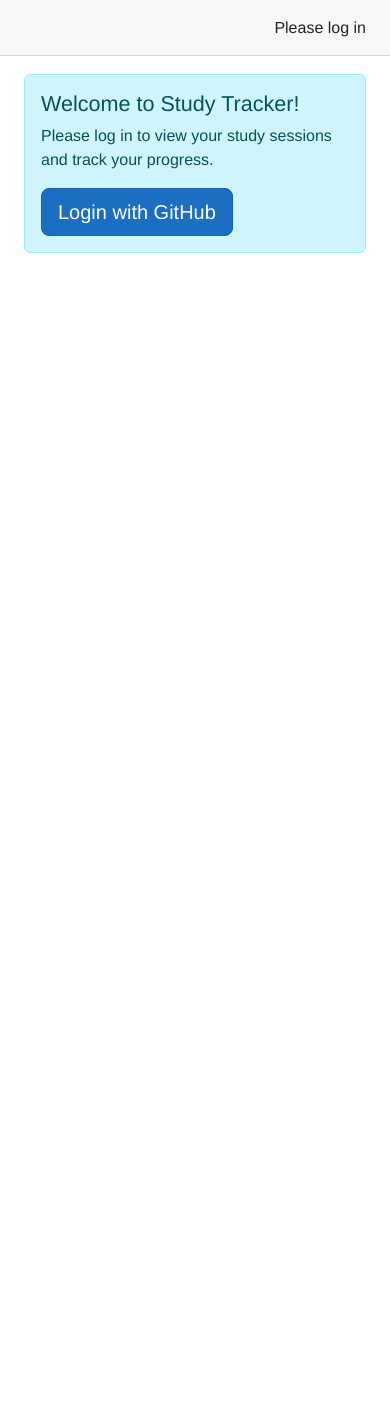
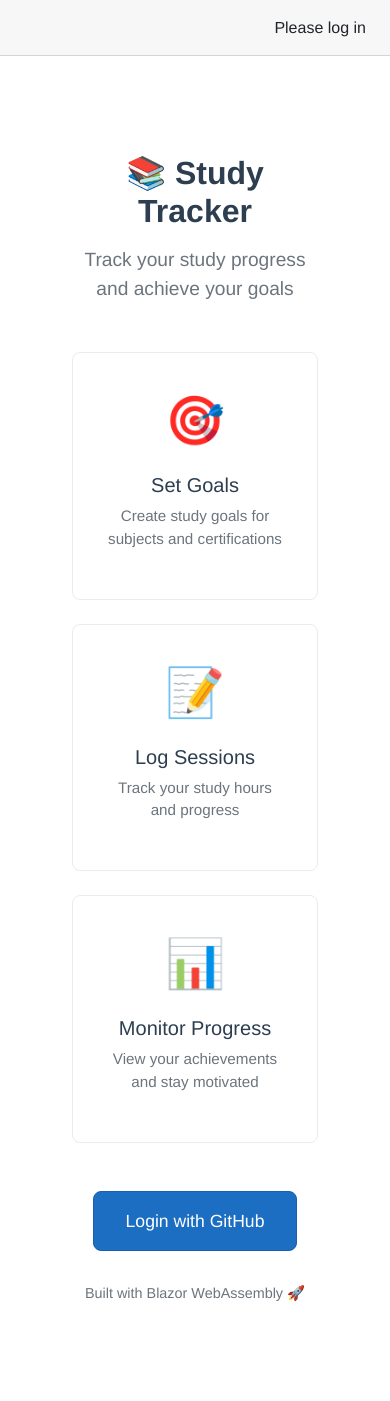
Before and after one commit to LanreAdetola/study-tracker, an ASP.NET Core app: page / in a window 390 px wide. Shown: the part 56-1457 px from the top of the page. Before the commit the page ends 309 px from the top, so only its background shows below. Run offline with ASP.NET Core 8, Linux system fonts and the light colour scheme; style sheets or scripts are compiled from the project's sources.

Commit message:
Enhance landing page with hero section and feature cards
- Added clean hero section with title and tagline
- Created 3 feature cards highlighting key features (Goals, Sessions, Progress)
- Added 'Built with Blazor WebAssembly' badge
- Improved login button styling
- Added responsive design for mobile devices
- Basic, professional styling without complexity
- Kept authenticated dashboard unchanged

```diff
--- a/client/Pages/Dashboard.razor
+++ b/client/Pages/Dashboard.razor
@@ -20,13 +20,35 @@
         </div>
     </Authorized>
     <NotAuthorized>
-        <div class="alert alert-info">
-            <h4>Welcome to Study Tracker!</h4>
-            <p>Please log in to view your study sessions and track your progress.</p>
-            <div class="mt-3">
-                <a href="/.auth/login/github" class="btn btn-primary btn-lg">
-                    <i class="bi bi-github"></i> Login with GitHub
-                </a>
+        <div class="hero-section">
+            <div class="hero-content">
+                <h1 class="hero-title">📚 Study Tracker</h1>
+                <p class="hero-tagline">Track your study progress and achieve your goals</p>
+
+                <div class="feature-cards">
+                    <div class="feature-card">
+                        <div class="feature-icon">🎯</div>
+                        <h3>Set Goals</h3>
+                        <p>Create study goals for subjects and certifications</p>
+                    </div>
+                    <div class="feature-card">
+                        <div class="feature-icon">📝</div>
+                        <h3>Log Sessions</h3>
+                        <p>Track your study hours and progress</p>
+                    </div>
+                    <div class="feature-card">
+                        <div class="feature-icon">📊</div>
+                        <h3>Monitor Progress</h3>
+                        <p>View your achievements and stay motivated</p>
+                    </div>
+                </div>
+
+                <div class="cta-section">
+                    <a href="/.auth/login/github" class="btn btn-primary btn-lg">
+                        <i class="bi bi-github"></i> Login with GitHub
+                    </a>
+                    <p class="tech-badge">Built with Blazor WebAssembly 🚀</p>
+                </div>
             </div>
         </div>
     </NotAuthorized>
--- a/client/wwwroot/css/app.css
+++ b/client/wwwroot/css/app.css
@@ -112,3 +112,98 @@ code {
 .form-floating > .form-control-plaintext:focus::placeholder, .form-floating > .form-control:focus::placeholder {
     text-align: start;
 }
+/* Hero Section */
+.hero-section {
+    text-align: center;
+    padding: 3rem 1rem;
+    max-width: 1200px;
+    margin: 0 auto;
+}
+
+.hero-content {
+    padding: 2rem;
+}
+
+.hero-title {
+    font-size: 3rem;
+    font-weight: 700;
+    color: #2c3e50;
+    margin-bottom: 1rem;
+}
+
+.hero-tagline {
+    font-size: 1.5rem;
+    color: #6c757d;
+    margin-bottom: 3rem;
+}
+
+/* Feature Cards */
+.feature-cards {
+    display: grid;
+    grid-template-columns: repeat(auto-fit, minmax(250px, 1fr));
+    gap: 2rem;
+    margin: 3rem 0;
+}
+
+.feature-card {
+    background: white;
+    border: 1px solid #e9ecef;
+    border-radius: 8px;
+    padding: 2rem;
+    text-align: center;
+    transition: transform 0.2s;
+}
+
+.feature-card:hover {
+    transform: translateY(-5px);
+    box-shadow: 0 4px 12px rgba(0,0,0,0.1);
+}
+
+.feature-icon {
+    font-size: 3rem;
+    margin-bottom: 1rem;
+}
+
+.feature-card h3 {
+    font-size: 1.25rem;
+    color: #2c3e50;
+    margin-bottom: 0.5rem;
+}
+
+.feature-card p {
+    color: #6c757d;
+    font-size: 0.95rem;
+}
+
+/* CTA Section */
+.cta-section {
+    margin-top: 3rem;
+}
+
+.cta-section .btn-lg {
+    padding: 1rem 2rem;
+    font-size: 1.1rem;
+    margin-bottom: 1rem;
+}
+
+.tech-badge {
+    color: #6c757d;
+    font-size: 0.9rem;
+    margin-top: 1rem;
+}
+
+/* Mobile Responsive */
+@media (max-width: 768px) {
+    .hero-title {
+        font-size: 2rem;
+    }
+
+    .hero-tagline {
+        font-size: 1.2rem;
+    }
+
+    .feature-cards {
+        grid-template-columns: 1fr;
+        gap: 1.5rem;
+    }
+}
```
